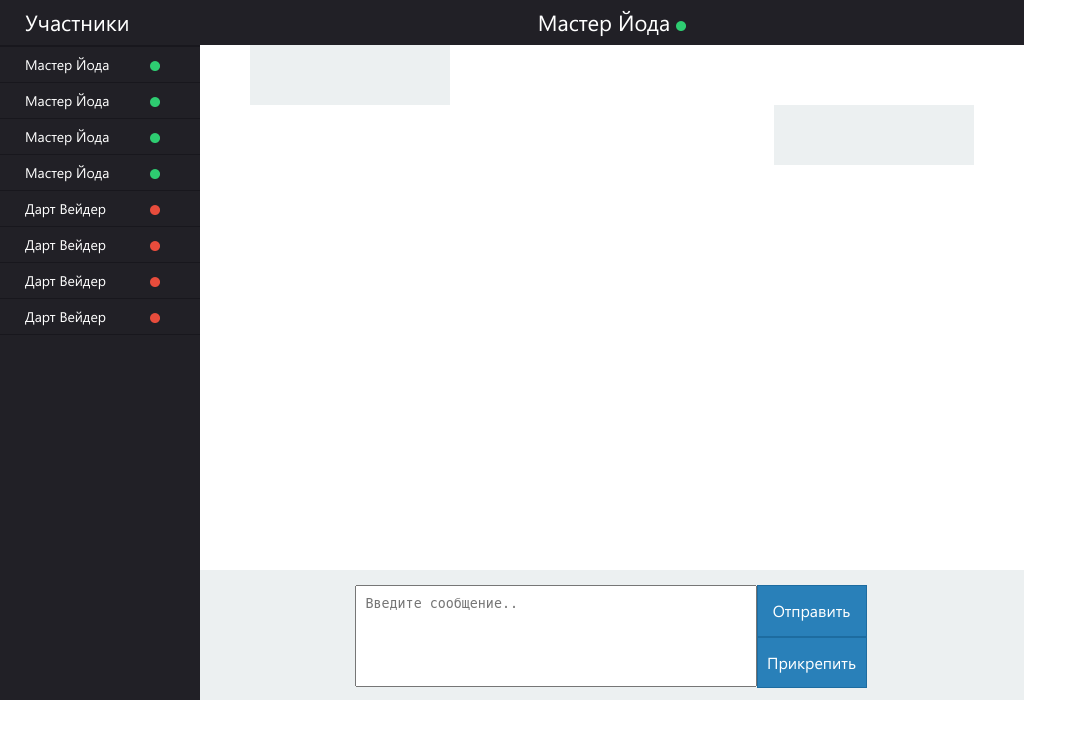
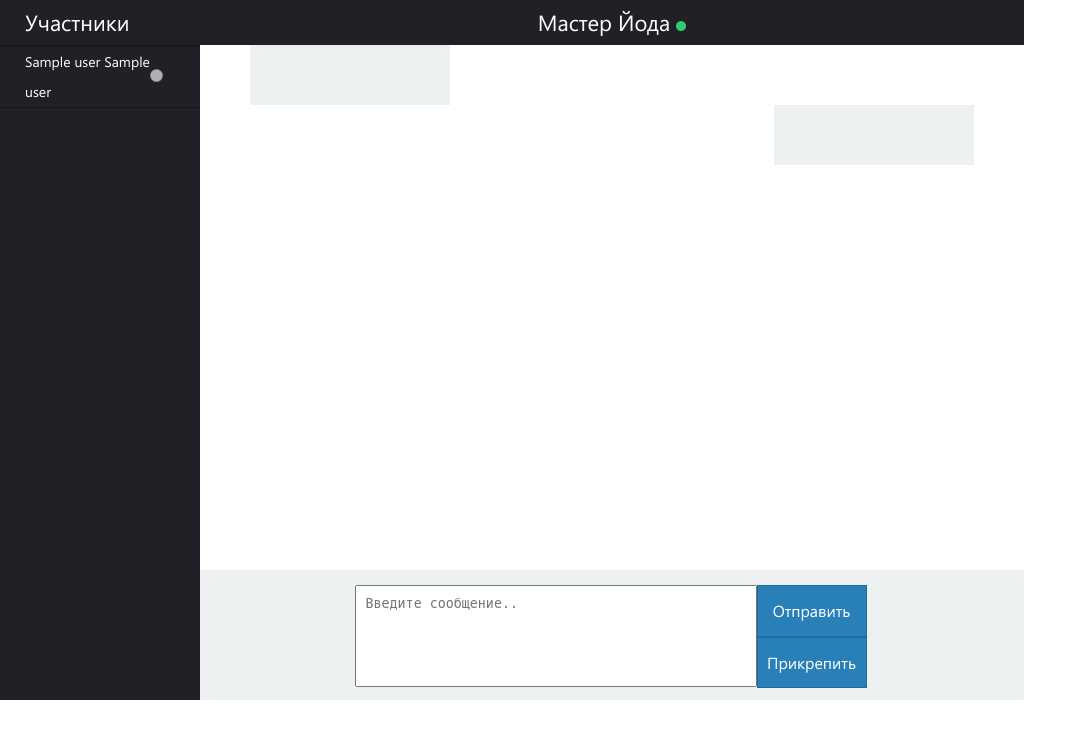
Before and after one commit to vladimir184/e-assistant, a PHP site: template view/chat.php in a window 1280 px wide. Shown: the top 739 px of the page, without its empty margins (0-1087 px from the left). Run offline with PHP 8.4, Linux system fonts and the light colour scheme; the template is opened without the code that fills it: most values are stand-ins (such as "Sample title", 1, 10 or a date in 2020).

Commit message:
Подключение представления к логике

```diff
--- a/chat.php
+++ b/chat.php
@@ -20,17 +20,15 @@ foreach ($users as &$data) {
 						LIMIT 1");
 
 	if ($result->num_rows == 0) {
-		$data[] = 0;
+		$data[] = 'offline';
 	} else {
-		$data[] = 1;
+		$data[] = 'online';
 	}
 
 	$result->free();
 }
 
 unset($data);
-
-var_dump($users);
 
 if (!empty($_GET['contact'])) {
 	$contact = (int) $_GET['contact'];
--- a/view/chat.php
+++ b/view/chat.php
@@ -1,9 +1,9 @@
 <!DOCTYPE html>
 <html lang="en">
 <head>
-	<meta charset="UTF-8">
+	<meta charset="utf-8">
 	<title>Chat</title>
-	<link rel="stylesheet" href="styles.css">
+	<link rel="stylesheet" href="view/styles.css">
 </head>
 <body>
 	<div class="window">
@@ -11,39 +11,18 @@
 		<div class="lsidebar">
 			<div class="people">Участники</div>
 			<table class="members">
-					<tr>
-						<td class="memberName"><a href="#">Мастер Йода</a></td>
-						<td class="memberStatus"><input type="radio" name="online" disabled><label for=""><span></span></label></td>
-					</tr>
-					<tr>
-						<td class="memberName"><a href="#">Мастер Йода</a></td>
-						<td class="memberStatus"><input type="radio" name="online" disabled><label for=""><span></span></label></td>
-					</tr>
-					<tr>
-						<td class="memberName"><a href="#">Мастер Йода</a></td>
-						<td class="memberStatus"><input type="radio" name="online" disabled><label for=""><span></span></label></td>
-					</tr>
-					<tr>
-						<td class="memberName"><a href="#">Мастер Йода</a></td>
-						<td class="memberStatus"><input type="radio" name="online" disabled><label for=""><span></span></label></td>
-					</tr>
-					<tr>
-						<td class="memberName"><a href="#">Дарт Вейдер</a></td>
-						<td class="memberStatus"><input type="radio" name="offline" disabled><label for=""><span></span></label></td>
-					</tr>
-					<tr>
-						<td class="memberName"><a href="#">Дарт Вейдер</a></td>
-						<td class="memberStatus"><input type="radio" name="offline" disabled><label for=""><span></span></label></td>
-					</tr>
-					<tr>
-						<td class="memberName"><a href="#">Дарт Вейдер</a></td>
-						<td class="memberStatus"><input type="radio" name="offline" disabled><label for=""><span></span></label></td>
-					</tr>
-					<tr>
-						<td class="memberName"><a href="#">Дарт Вейдер</a></td>
-						<td class="memberStatus"><input type="radio" name="offline" disabled><label for=""><span></span></label></td>
-					</tr>
-				</table>
+<?php
+
+foreach ($users as $user) {
+	echo '
+						<tr>
+							<td class="memberName"><a href="#">' . $user[1] . ' ' . $user[2] . '</a></td>
+							<td class="memberStatus"><input type="radio" name="' . $user[3] . '" disabled><label for=""><span></span></label></td>
+						</tr>';
+}
+
+?>
+			</table>
 		</div>
 		<div class="messages">
 			<div class="chatWindow">
--- a/view/styles.css
+++ b/view/styles.css
@@ -5,7 +5,7 @@
 
 @font-face {
 	font-family: SegoeUI;
-	src: url(fonts/segoeui.ttf);
+	src: url(view/fonts/segoeui.ttf);
 }
 
 .window {
@@ -73,7 +73,7 @@ input[name="online"] + label span {
     width:10px;
     height:10px;
     vertical-align:middle;
-    background:url(images/online.png) left top no-repeat;
+    background:url(view/images/online.png) left top no-repeat;
     cursor:pointer;
 }
 
@@ -86,7 +86,7 @@ input[name="offline"] + label span {
     width:10px;
     height:10px;
     vertical-align:middle;
-    background:url(images/offline.png) left top no-repeat;
+    background:url(view/images/offline.png) left top no-repeat;
     cursor:pointer;
 }
 
```
Also changed, not shown: login.php (+6 -4 lines), view/enter.php (+7 -5 lines).
